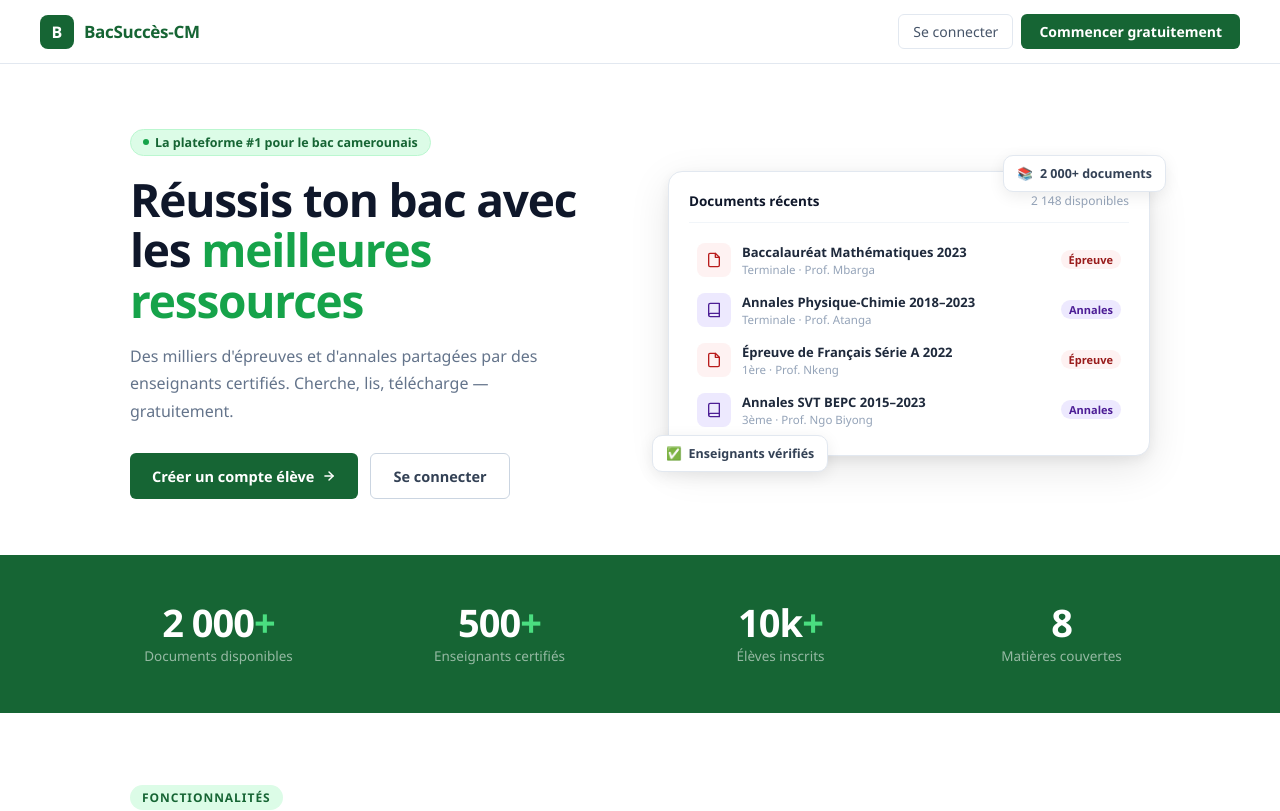
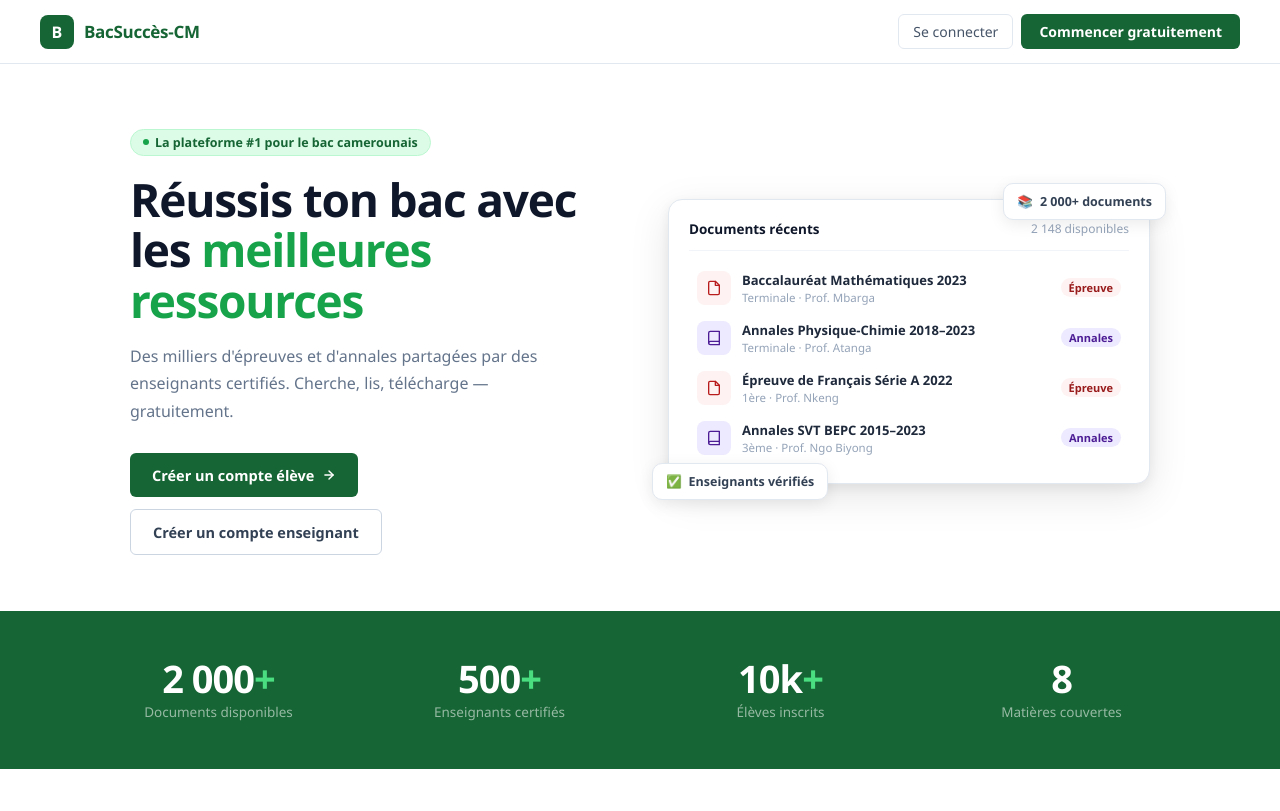
Before and after one commit to DanielEsso237/BacSucces-CM, a React (Vite) app in the folder frontend/: page / in a window 1280 px wide. Shown: the top 811 px of the page. Built offline with nearby package versions, Linux system fonts and the light colour scheme.

Commit message:
chore: replace the login button in landing page by a teacher register button

```diff
--- a/frontend/src/pages/LandingPage.tsx
+++ b/frontend/src/pages/LandingPage.tsx
@@ -78,8 +78,8 @@ function LandingPage() {
               Créer un compte élève
               <svg width="14" height="14" viewBox="0 0 24 24" fill="none" stroke="currentColor" strokeWidth="2.5" strokeLinecap="round" strokeLinejoin="round"><line x1="5" y1="12" x2="19" y2="12"/><polyline points="12 5 19 12 12 19"/></svg>
             </Link>
-            <Link to="/login" className="lp-btn-secondary">
-              Se connecter
+            <Link to="/register/teacher" className="lp-btn-secondary">
+              Créer un compte enseignant
             </Link>
           </div>
         </div>
```
